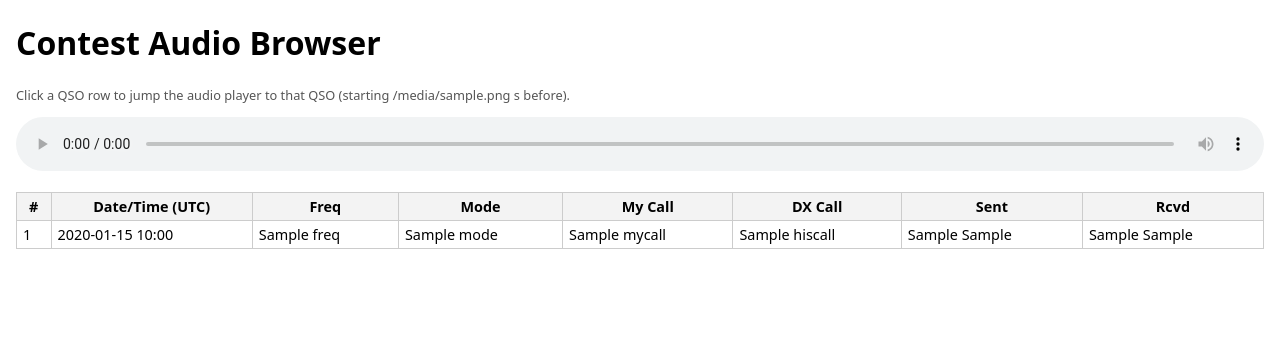
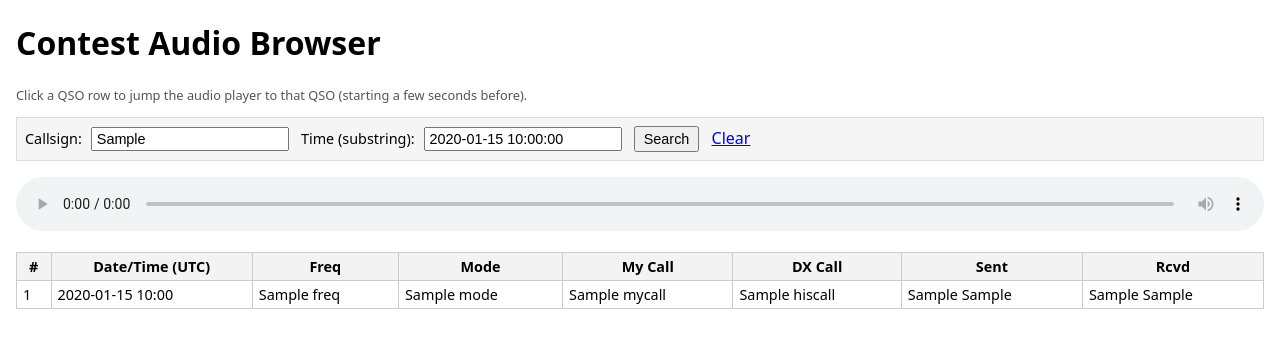
Before and after one commit to rogercaminal/contest-audio-browser, a Flask app: template templates/index.html in a window 1280 px wide. Shown: the top 348 px of the page. Run offline with Flask 3, Linux system fonts and the light colour scheme; the template is opened without the code that fills it: most values are stand-ins (such as "Sample title", 1, 10 or a date in 2020); parts of the project's set-up code (start-up, migrations or seed data) failed here and were passed over.

Commit message:
Add search

```diff
--- a/app.py
+++ b/app.py
@@ -2,7 +2,7 @@
 import os
 from datetime import datetime
 
-from flask import Flask, render_template, send_from_directory
+from flask import Flask, render_template, send_from_directory, request  # <-- add request
 from mutagen.mp3 import MP3  # for MP3 duration
 
 AUDIO_DIR = os.environ.get("AUDIO_DIR", "/data/audio")
@@ -56,7 +56,6 @@ def parse_cabrillo(path):
                 continue
             parts = line.split()
             # QSO: freq mode date time mycall rst_s exch_s hiscall rst_r exch_r ...
-            # We expect at least 11 tokens
             if len(parts) < 11:
                 continue
 
@@ -102,9 +101,7 @@ def attach_audio_positions(qsos, audio_index):
         delta_qso_vs_contest = (q["datetime"] - contest_start).total_seconds()
         absolute_rec_second = offset_rec_vs_contest + delta_qso_vs_contest
 
-        # center of the QSO in the recording
         center = absolute_rec_second
-        # where we actually start playback (a bit earlier)
         start_play = max(0.0, center - PRE_SECONDS)
 
         file_name = None
@@ -126,7 +123,33 @@ def attach_audio_positions(qsos, audio_index):
 
 @app.route("/")
 def index():
-    return render_template("index.html", qsos=qsos)
+    # --- read search parameters from URL ---
+    call_query = (request.args.get("call") or "").strip().upper()
+    time_query = (request.args.get("time") or "").strip()
+
+    # --- filter QSOs in Python ---
+    filtered = []
+    for q in qsos:
+        # filter by call (matches MY call or DX call, contains)
+        if call_query:
+            if call_query not in q["hiscall"].upper() and call_query not in q["mycall"].upper():
+                continue
+
+        # filter by time substring
+        # we format the datetime as "YYYY-MM-DD HH:MM"
+        if time_query:
+            dt_str = q["datetime"].strftime("%Y-%m-%d %H:%M")
+            if time_query not in dt_str:
+                continue
+
+        filtered.append(q)
+
+    return render_template(
+        "index.html",
+        qsos=filtered,
+        call_query=call_query,
+        time_query=time_query,
+    )
 
 
 @app.route("/audio/<path:filename>")
--- a/templates/index.html
+++ b/templates/index.html
@@ -1,4 +1,3 @@
-<!-- templates/index.html -->
 <!doctype html>
 <html>
   <head>
@@ -11,14 +10,57 @@
       th { background: #f3f3f3; }
       tr:hover { background: #eef; cursor: pointer; }
       .small { font-size: 0.8rem; color: #555; }
+      .search-bar {
+        margin-bottom: 1rem;
+        padding: 0.5rem;
+        background: #f5f5f5;
+        border: 1px solid #ddd;
+      }
+      .search-bar label {
+        margin-right: 0.3rem;
+        font-size: 0.9rem;
+      }
+      .search-bar input[type="text"] {
+        padding: 2px 4px;
+        margin-right: 0.5rem;
+        font-size: 0.9rem;
+      }
+      .search-bar button {
+        padding: 3px 8px;
+        font-size: 0.9rem;
+      }
     </style>
   </head>
   <body>
     <h1>Contest Audio Browser</h1>
 
     <p class="small">
-      Click a QSO row to jump the audio player to that QSO (starting {{ qsos[0].file_offset if qsos else 0 }} s before).
+      Click a QSO row to jump the audio player to that QSO (starting a few seconds before).
     </p>
+
+    <!-- Search form -->
+    <form method="get" class="search-bar">
+      <label for="call">Callsign:</label>
+      <input
+        type="text"
+        id="call"
+        name="call"
+        value="{{ call_query or '' }}"
+        placeholder="DL1ABC"
+      />
+
+      <label for="time">Time (substring):</label>
+      <input
+        type="text"
+        id="time"
+        name="time"
+        value="{{ time_query or '' }}"
+        placeholder="2025-11-30 13:42"
+      />
+
+      <button type="submit">Search</button>
+      <a href="/" style="margin-left: 0.5rem;">Clear</a>
+    </form>
 
     <audio id="player" controls style="width: 100%; margin-bottom: 1rem;"></audio>
 
@@ -65,7 +107,6 @@
           audio.src = wantedSrc;
           audio.setAttribute("data-src", wantedSrc);
 
-          // Wait until metadata (duration, etc.) is loaded
           const handler = function () {
             audio.currentTime = offset;
             audio.play();
```
Also changed, not shown: README.md (added).
